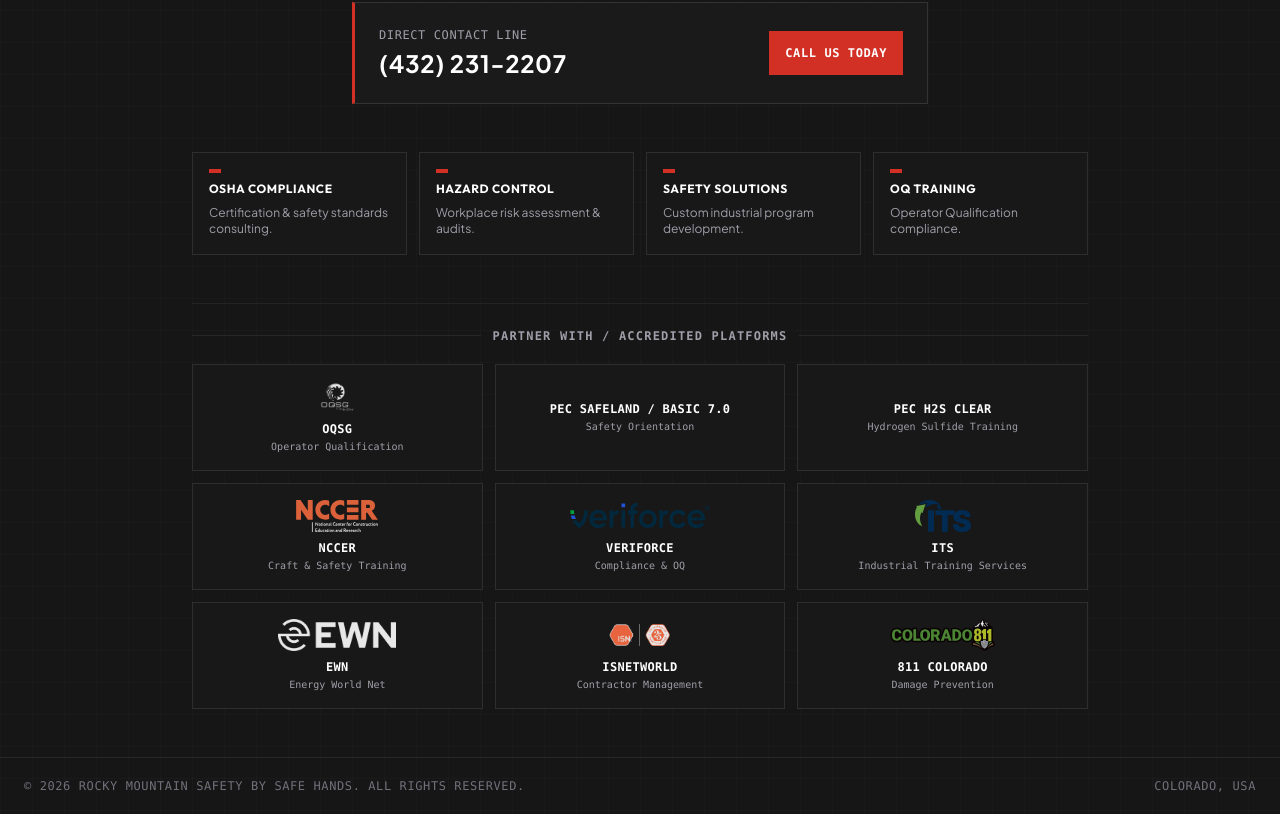
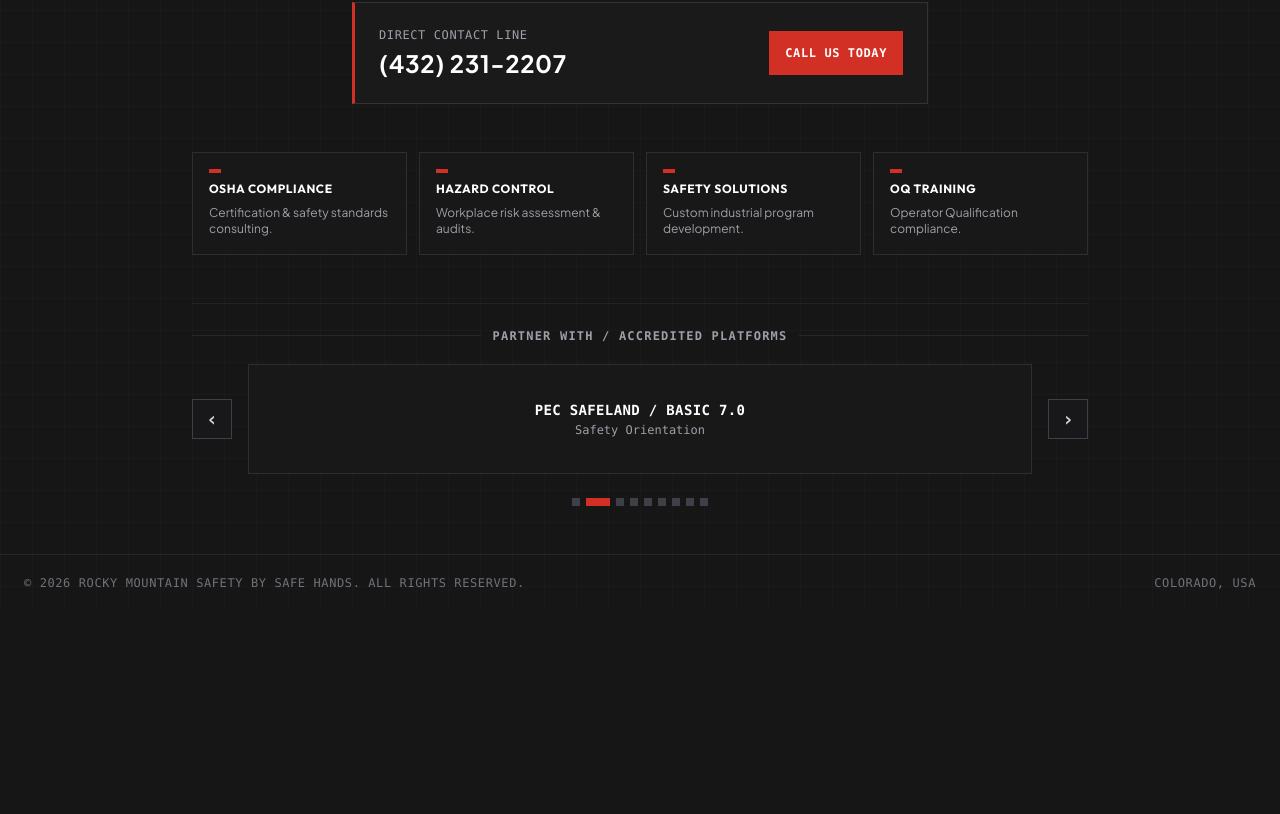
Before and after one commit to Iscomarz/rocky-mtn-safety, a SvelteKit app: page / in a window 1280 px wide. Shown: the part 534-1348 px from the top of the page. After the commit the page ends 1145 px from the top, so only its background shows below. Built offline with nearby package versions, Linux system fonts and the light colour scheme.

Commit message:
feat: make header logo transparent and add 3s auto-playing partner carousel with navigation controls

```diff
--- a/src/routes/+page.svelte
+++ b/src/routes/+page.svelte
@@ -1,4 +1,5 @@
 <script lang="ts">
+	import { onMount } from 'svelte';
 	import logoOficial from '$lib/assets/Rocky-mtn-safety/logo-oficial.png';
 	import oqsgLogo from '$lib/assets/partners/oqsg.png';
 	import ewnLogo from '$lib/assets/partners/ewn.png';
@@ -19,6 +20,31 @@
 		{ name: 'ISNetworld', label: 'Contractor Management', logo: isnetworldLogo },
 		{ name: '811 Colorado', label: 'Damage Prevention', logo: co811Logo }
 	];
+
+	let currentIndex = $state(0);
+	let isPaused = $state(false);
+
+	function nextSlide() {
+		currentIndex = (currentIndex + 1) % platforms.length;
+	}
+
+	function prevSlide() {
+		currentIndex = (currentIndex - 1 + platforms.length) % platforms.length;
+	}
+
+	function goToSlide(index: number) {
+		currentIndex = index;
+	}
+
+	onMount(() => {
+		const interval = setInterval(() => {
+			if (!isPaused) {
+				nextSlide();
+			}
+		}, 3000);
+
+		return () => clearInterval(interval);
+	});
 </script>
 
 <svelte:head>
@@ -36,7 +62,7 @@
 	<!-- Top Navigation / Header -->
 	<header class="relative z-10 w-full max-w-7xl mx-auto px-6 py-6 flex items-center justify-between border-b border-zinc-800">
 		<div class="flex items-center gap-3">
-			<img src={logoOficial} alt="Rocky Mountain Safety Official Logo" class="h-12 sm:h-16 w-auto object-contain bg-white/95 p-1.5 border border-zinc-700" />
+			<img src={logoOficial} alt="Rocky Mountain Safety Official Logo" class="h-12 sm:h-16 w-auto object-contain" />
 		</div>
 		<div
 			class="inline-flex items-center gap-2.5 px-3.5 py-1.5 bg-[rgb(210,47,37)] text-white text-xs font-bold uppercase tracking-wider min-h-[36px]"
@@ -110,25 +136,69 @@
 				</div>
 			</section>
 
-			<!-- Partner & Accredited Platforms Section -->
-			<section class="pt-6 border-t border-zinc-800/80 max-w-4xl mx-auto space-y-5" aria-label="Accredited platforms and partners">
-				<div class="flex items-center justify-center gap-3">
+			<!-- Partner & Accredited Platforms Section (Carousel Slider) -->
+			<section
+				class="pt-6 border-t border-zinc-800/80 max-w-4xl mx-auto space-y-5"
+				aria-label="Accredited platforms and partners carousel"
+				onmouseenter={() => (isPaused = true)}
+				onmouseleave={() => (isPaused = false)}
+			>
+				<div class="flex items-center justify-between gap-3">
 					<div class="h-px bg-zinc-800 flex-1"></div>
 					<span class="text-xs font-mono font-bold uppercase tracking-widest text-zinc-400">PARTNER WITH / ACCREDITED PLATFORMS</span>
 					<div class="h-px bg-zinc-800 flex-1"></div>
 				</div>
 
-				<div class="grid grid-cols-2 sm:grid-cols-3 gap-3">
-					{#each platforms as platform}
-						<div class="industrial-box p-4 text-center hover:border-zinc-500 transition-colors duration-200 flex flex-col items-center justify-center min-h-[95px] space-y-2">
-							{#if platform.logo}
-								<img src={platform.logo} alt="{platform.name} logo" class="h-8 w-auto max-w-[140px] object-contain opacity-90 hover:opacity-100 transition-opacity" />
-							{/if}
-							<div class="text-center">
-								<span class="text-xs font-bold font-mono text-white tracking-wide uppercase block">{platform.name}</span>
-								<span class="text-[10px] text-zinc-400 font-mono tracking-normal block mt-0.5">{platform.label}</span>
-							</div>
+				<div class="relative flex items-center gap-3">
+					<!-- Previous Button -->
+					<button
+						onclick={prevSlide}
+						class="w-10 h-10 shrink-0 bg-zinc-900 hover:bg-zinc-800 border border-zinc-700 hover:border-[rgb(210,47,37)] text-zinc-300 hover:text-white font-mono font-bold text-xl flex items-center justify-center transition-colors focus-visible:outline-none focus-visible:ring-2 focus-visible:ring-[rgb(210,47,37)] cursor-pointer select-none"
+						aria-label="Previous partner"
+					>
+						‹
+					</button>
+
+					<!-- Slider Content Window -->
+					<div class="flex-1 overflow-hidden">
+						<div
+							class="flex transition-transform duration-500 ease-in-out"
+							style="transform: translateX(-{currentIndex * 100}%);"
+						>
+							{#each platforms as platform, idx}
+								<div class="w-full shrink-0 px-1">
+									<div class="industrial-box p-5 text-center hover:border-[rgb(210,47,37)] transition-colors duration-200 flex flex-col items-center justify-center h-[110px] space-y-2">
+										{#if platform.logo}
+											<img src={platform.logo} alt="{platform.name} logo" class="h-10 w-auto max-w-[160px] object-contain opacity-90 hover:opacity-100 transition-opacity" />
+										{/if}
+										<div class="text-center">
+											<span class="text-sm font-bold font-mono text-white tracking-wide uppercase block">{platform.name}</span>
+											<span class="text-xs text-zinc-400 font-mono tracking-normal block mt-0.5">{platform.label}</span>
+										</div>
+									</div>
+								</div>
+							{/each}
 						</div>
+					</div>
+
+					<!-- Next Button -->
+					<button
+						onclick={nextSlide}
+						class="w-10 h-10 shrink-0 bg-zinc-900 hover:bg-zinc-800 border border-zinc-700 hover:border-[rgb(210,47,37)] text-zinc-300 hover:text-white font-mono font-bold text-xl flex items-center justify-center transition-colors focus-visible:outline-none focus-visible:ring-2 focus-visible:ring-[rgb(210,47,37)] cursor-pointer select-none"
+						aria-label="Next partner"
+					>
+						›
+					</button>
+				</div>
+
+				<!-- Pagination Indicators -->
+				<div class="flex justify-center items-center gap-1.5 pt-1">
+					{#each platforms as _, idx}
+						<button
+							onclick={() => goToSlide(idx)}
+							class="h-2 transition-all duration-300 cursor-pointer focus-visible:outline-none focus-visible:ring-2 focus-visible:ring-[rgb(210,47,37)] {idx === currentIndex ? 'bg-[rgb(210,47,37)] w-6' : 'bg-zinc-700 hover:bg-zinc-500 w-2'}"
+							aria-label="Go to slide {idx + 1}"
+						></button>
 					{/each}
 				</div>
 			</section>
```
